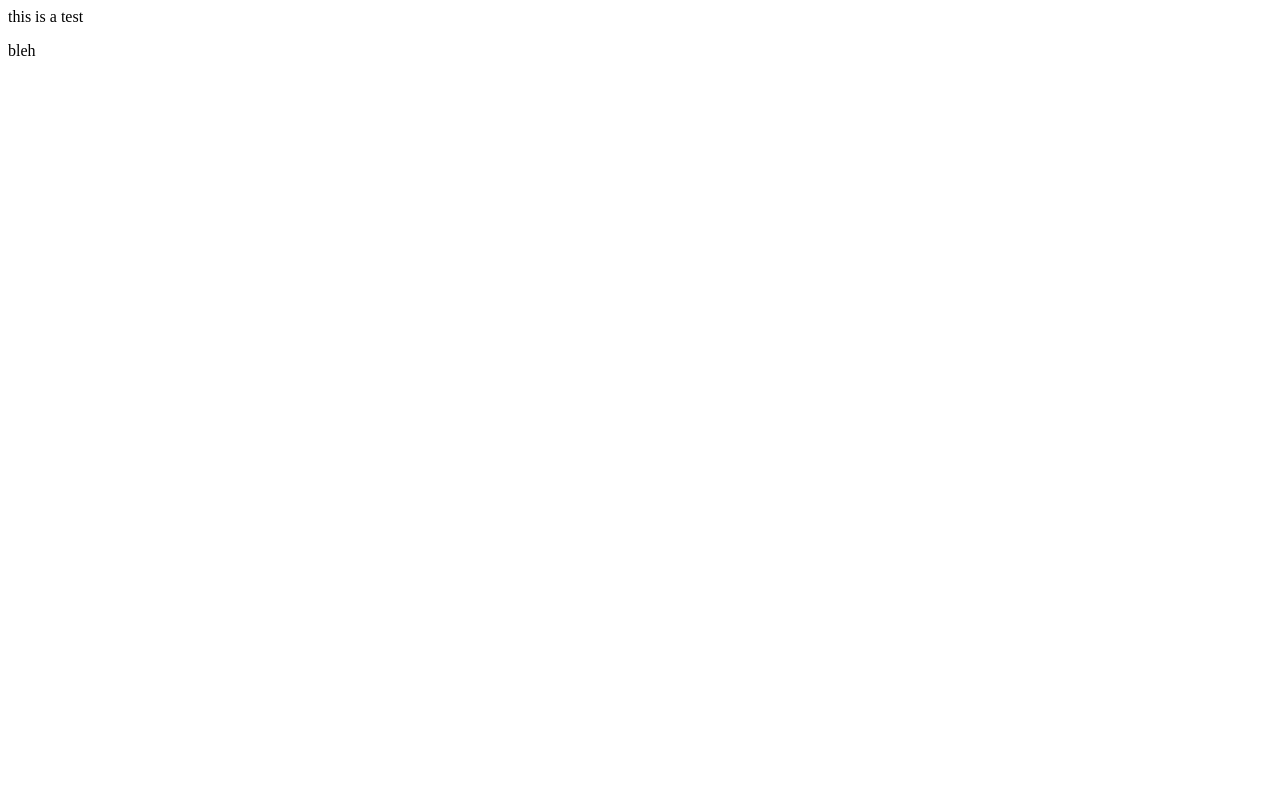
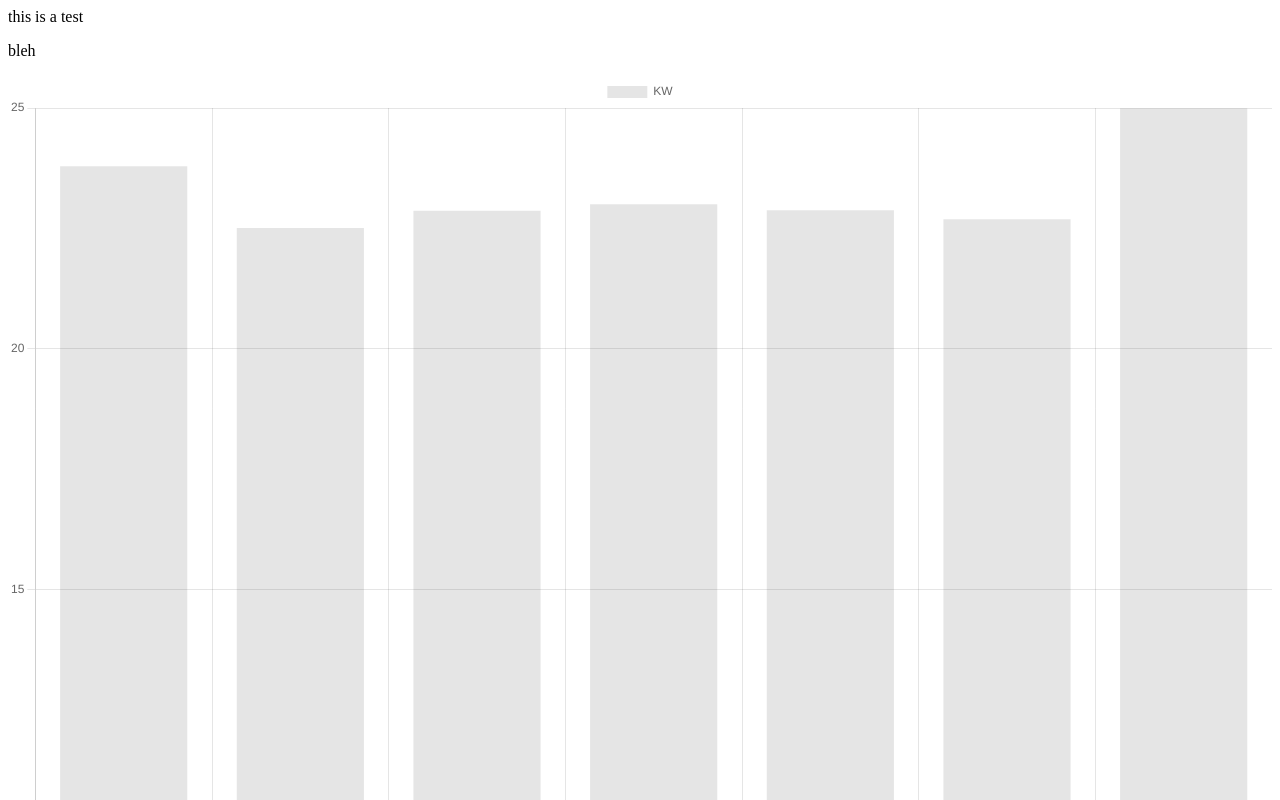
Before and after one commit to caramelmist/utilities, a website: page public/test.html in a window 1280 px wide. Shown: the top 800 px of the page. Drawn offline with nearby package versions, Linux system fonts and the light colour scheme.

Commit message:
Added chart

```diff
--- a/public/js/test.js
+++ b/public/js/test.js
@@ -43,31 +43,80 @@ function onDataLoaded() {
 
     console.log("Complete!");
 
-    getWeeklyReport();
+    var dataset = getWeeklyReport();
+    buildChart(dataset);
 }
 
 function getWeeklyReport() {
-    var days = [{Day:"Sunday", KW:0},
-                {Day:"Monday", KW:0},
-                {Day:"Tuesday", KW:0},
-                {Day:"Wednesday", KW:0},
-                {Day:"Thursday", KW:0},
-                {Day:"Friday", KW:0},
-                {Day:"Saturday", KW:0}];
+    var days = [{x:"Sunday", y:0, z:0},
+                {x:"Monday", y:0, z:0},
+                {x:"Tuesday", y:0, z:0},
+                {x:"Wednesday", y:0, z:0},
+                {x:"Thursday", y:0, z:0},
+                {x:"Friday", y:0, z:0},
+                {x:"Saturday", y:0, z:0}];
 
     for(var i = 0; i < minutes.length; i++) {
         var day = minutes[i].Date.getDay();
         var kw = minutes[i].KW;
 
-        if(kw < 0) {
-            console.log(minutes[i]);
-        }
+        days[day].y += kw;
+        days[day].z++;
+    }
 
-        days[day].KW += kw;
+    for(var j = 0; j < days.length; j++) {
+        days[j].y = (days[j].y / days[j].z)*1440;
     }
-    console.log(days);
+
+    return days;
 }
 
-function buildChart(){
+function buildChart(set){
+    //console.log(dataset);
     var ctx = document.getElementById('myChart');
+    var myChart = new Chart(ctx, {
+        type: 'bar',
+        data: {
+            datasets: [{
+                label: 'KW',
+                data: set
+            }]
+        }
+    });
+    /*
+    var myChart = new Chart(ctx, {
+        type: 'bar',
+        data: {
+            labels: ['Red', 'Blue', 'Yellow', 'Green', 'Purple', 'Orange'],
+            datasets: [{
+                label: '# of Votes',
+                data: [12, 19, 3, 5, 2, 3],
+                backgroundColor: [
+                    'rgba(255, 99, 132, 0.2)',
+                    'rgba(54, 162, 235, 0.2)',
+                    'rgba(255, 206, 86, 0.2)',
+                    'rgba(75, 192, 192, 0.2)',
+                    'rgba(153, 102, 255, 0.2)',
+                    'rgba(255, 159, 64, 0.2)'
+                ],
+                borderColor: [
+                    'rgba(255, 99, 132, 1)',
+                    'rgba(54, 162, 235, 1)',
+                    'rgba(255, 206, 86, 1)',
+                    'rgba(75, 192, 192, 1)',
+                    'rgba(153, 102, 255, 1)',
+                    'rgba(255, 159, 64, 1)'
+                ],
+                borderWidth: 1
+            }]
+        },
+        options: {
+            scales: {
+                y: {
+                    beginAtZero: true
+                }
+            }
+        }
+    });
+    */
 }
--- a/public/test.html
+++ b/public/test.html
@@ -1,10 +1,12 @@
 <html>
     <head>
         <script src="https://d3js.org/d3.v7.min.js"></script>
+        <script src="https://cdn.jsdelivr.net/npm/chart.js"></script>
         <script  src="js/test.js"></script>
     </head>
     <body>
         this is a test
         <p id="blehbleh"></p>
+        <canvas id="myChart" width="400" height="400"></canvas>
     </body>
 </html>
```
